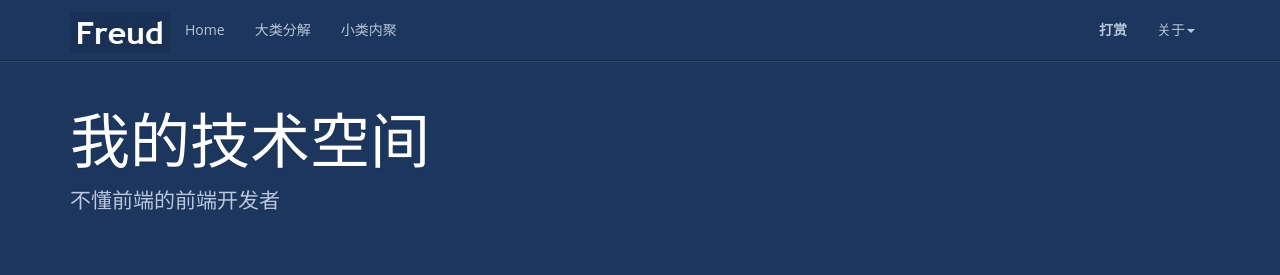
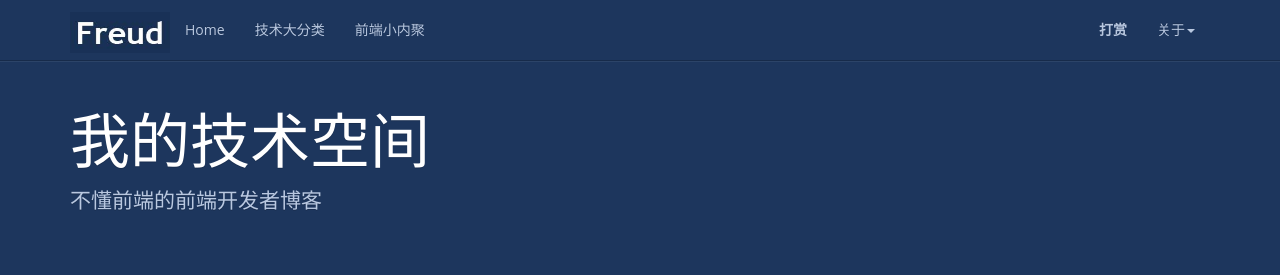
Before and after one commit to zhangyanan151/zhangyanan151.github.io, a Jekyll site: the page built from index.html, in a window 1280 px wide and 1049 px high. Shown: the top 275 px of the window. Built offline with Jekyll 4.4.1, drawn with Linux system fonts in a browser that asks for light colours; the list of posts is cut into pages by our own code; comment, search, counter and statistics services are not loaded.

```diff
--- a/_config.yml
+++ b/_config.yml
@@ -6,7 +6,7 @@
 resume_site:
 github: https://github.com/zhangyanan151/
 baseurl: ""
-description: 不懂前端的前端开发者
+description: 不懂前端的前端开发者博客
 meta_description: 张亚楠;个人博客;学而不思则罔;思而不学则殆;生命不止;折腾不休
 motto: It's our wits that make us men.
 banner: 学而不思则罔，思而不学则殆。
--- a/_includes/header.html
+++ b/_includes/header.html
@@ -16,10 +16,10 @@
           <a href="{{ '/' | prepend: site.baseurl }}">Home</a>
         </li>
         <li>
-          <a href="{{ '/categories/' | prepend: site.baseurl }}">大类分解</a>
+          <a href="{{ '/categories/' | prepend: site.baseurl }}">技术大分类</a>
         </li>
         <li>
-          <a href="{{ '/tag' | prepend: site.baseurl }}">小类内聚</a>
+          <a href="{{ '/tag' | prepend: site.baseurl }}">前端小内聚</a>
         </li>
       </ul>
       <ul class="nav navbar-nav navbar-right">
@@ -35,7 +35,7 @@
             <li><a rel="nofollow" href="{{ '/reference' | prepend: site.baseurl }}">推荐博客</a></li>
             <li><a href="{{ '/feed.xml' | prepend: site.baseurl }}">RSS订阅</a></li>
             <li class="divider"></li>
-            <li><a rel="nofollow" target="_blank" href="https://github.com/luoyan35714/LessOrMore.git">本项目</a></li>
+            <li><a rel="nofollow" target="_blank" href="https://github.com/zhangyanan151/zhangyanan151.github.io.git">本项目</a></li>
           </ul>
         </li>
       </ul>
```
Also changed, not shown: styles/images/weixin.png, styles/images/zhifubao.PNG.
